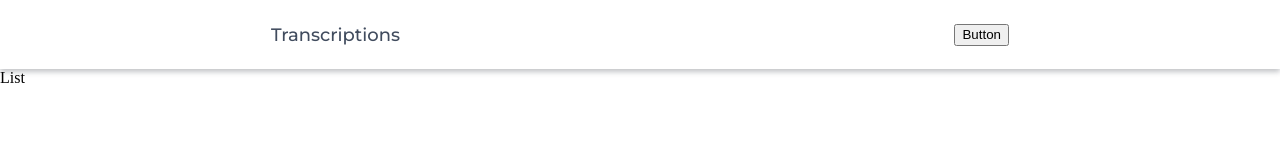
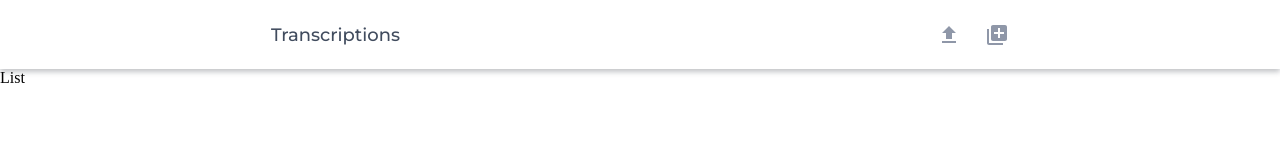
Before and after one commit to Unbabel/frontend-challenge, a Vue app: page / in a window 1280 px wide. Shown: the top 160 px of the page. Built offline with nearby package versions, Linux system fonts and the light colour scheme.

Commit message:
feat: add header buttons

```diff
--- a/src/components/Header.vue
+++ b/src/components/Header.vue
@@ -1,8 +1,14 @@
 <template>
-    <header>
-        <div class="header-content">
-            <span>{{ $t('title') }}</span>
-            <button>Button</button>
+	<header class="header">
+		<div class="header__content">
+			<span class="header__title">{{ $t('title') }}</span>
+			<section class="header__buttons">
+				<button v-for="button in buttons">
+					<svg width="24" height="24">
+						<use :href="`src/assets/images/sprite.svg#${button.id}`" />
+					</svg>
+				</button>
+			</section>
 		</div>
 	</header>
 </template>
@@ -10,11 +16,22 @@
 <script lang="ts">
 import { defineComponent } from 'vue'
 
-export default defineComponent({})
+export default defineComponent({
+	data: () => ({
+		buttons: [
+			{
+				id: 'upload'
+			},
+			{
+				id: 'fetch-document'
+			}
+		]
+	})
+})
 </script>
 
 <style lang="scss" scoped>
-header {
+.header {
 	position: -webkit-sticky;
 	position: sticky;
 	top: 0;
@@ -27,8 +44,9 @@ header {
 	background-color: white;
 	box-shadow: 0 3px 5px rgba(57, 63, 72, 0.3);
 
-    .header-content {
+	&__content {
 		display: flex;
+		align-items: center;
 		justify-content: space-between;
 		width: 100%;
 		padding: 0 24px;
@@ -37,12 +55,26 @@ header {
 			max-width: 738px;
 		}
 	}
-}
 
-span {
+	&__title {
 		font-family: 'Montserrat', sans-serif;
 		font-weight: 500;
 		font-size: 18px;
 		color: #414C5E;
 	}
+
+	&__buttons {
+		display: flex;
+	}
+}
+
+button {
+	display: flex;
+	align-items: center;
+	background: none;
+	border: none;
+	padding: 0;
+	cursor: pointer;
+	margin-left: 24px;
+}
 </style>
```
Lines whose indentation alone changed are shown as unchanged.
